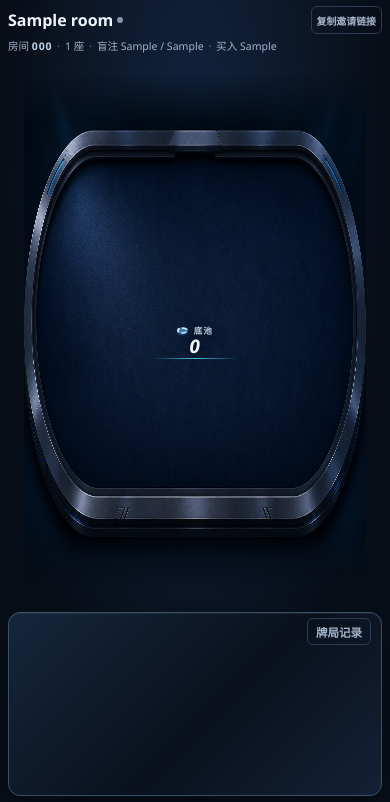
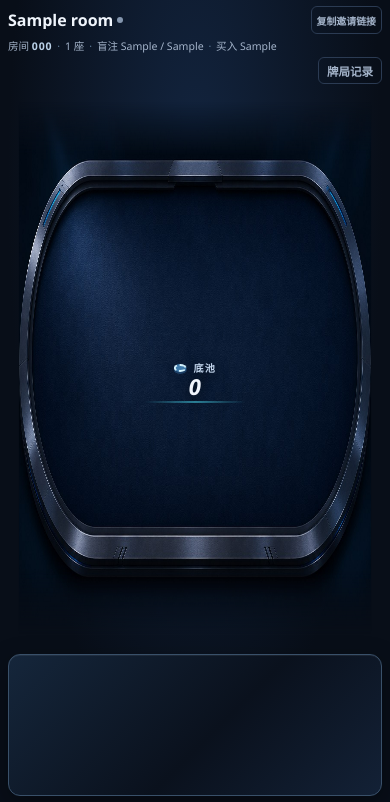
Before and after one commit to Fewing/tiny-texas, a Python web app: template app/templates/rooms/detail.html in a window 390 px wide. Shown: the part 42-844 px from the top of the page. Run offline with Jinja, Linux system fonts and the light colour scheme; the template is opened without the code that fills it: most values are stand-ins (such as "Sample title", 1, 10 or a date in 2020).

Commit message:
feat: 更新房间布局，优化移动端工具显示，调整样式和脚本版本

```diff
--- a/app/static/css/room.css
+++ b/app/static/css/room.css
@@ -734,6 +734,7 @@ body:has(.table-viewport) { height: 100dvh; min-height: 0; overflow: hidden; dis
   .room-shell:has(.table-viewport) .action-controls { gap: 5px; }
   .room-shell:has(.table-viewport) .raise-editor { padding-top: 5px; }
 }
+.mobile-room-tools { display: none; }
 @media (max-width: 690px) {
   body:has(.table-viewport) .topbar { flex-wrap: nowrap; gap: 5px; }
   body:has(.table-viewport) .brand { font-size: .78rem; letter-spacing: 0; gap: 3px; }
@@ -748,4 +749,14 @@ body:has(.table-viewport) { height: 100dvh; min-height: 0; overflow: hidden; dis
   .table-viewport .own-cards, .table-viewport .table-surface:has(.settlement:not([hidden])) .own-cards { --card-width: 48px; }
   .room-shell:has(.table-viewport) .action-row { gap: 3px; }
   .room-shell:has(.table-viewport) .action-row .button { padding-inline: 5px; min-width: 40px; font-size: .75rem; }
+  .room-shell:has(.table-viewport) { grid-template-rows: auto minmax(0, 1fr) 142px; }
+  .room-shell:has(.table-viewport) .action-dock { padding: 6px 8px; }
+  .room-shell:has(.table-viewport) .raise-editor { padding-top: 4px; }
+  .room-shell:has(.table-viewport) .raise-adjust { margin-top: 4px; }
+  .mobile-room-tools { display: flex; grid-column: 1 / -1; grid-row: 3; justify-content: flex-end; gap: 6px; height: 25px; }
+  .room-shell .mobile-room-tools #history-open,
+  .room-shell .mobile-room-tools .settlement-tools { position: static; }
+  .room-shell .mobile-room-tools button { min-height: 24px; font-size: .65rem; padding: 1px 5px; }
+  .table-viewport .seat-name { font-size: .78rem; }
+  .table-viewport .seat-stack { font-size: .9rem; }
 }
--- a/app/static/effects-demo.html
+++ b/app/static/effects-demo.html
@@ -6,7 +6,7 @@
   <meta name="theme-color" content="#080e18">
   <title>特效演示 - Tiny Texas</title>
   <link rel="stylesheet" href="./css/site.css?v=20261114-1">
-  <link rel="stylesheet" href="./css/room.css?v=20261116-5">
+  <link rel="stylesheet" href="./css/room.css?v=20261117-1">
 </head>
 <body>
   <header class="topbar">
@@ -64,6 +64,6 @@
       </dialog>
     </section>
   </main>
-  <script type="module" src="./js/room.js?v=20261116-5"></script>
+  <script type="module" src="./js/room.js?v=20261117-1"></script>
 </body>
 </html>
--- a/app/static/js/room-layout.js
+++ b/app/static/js/room-layout.js
@@ -5,18 +5,28 @@ export function setupRoomLayout(app) {
   const table = app.querySelector('#table-surface');
   const mobile = matchMedia('(max-width: 690px)');
   function fit() {
-    const width = mobile.matches ? 410 : 1200;
-    const height = mobile.matches ? 620 : 720;
+    const width = mobile.matches ? viewport.clientWidth - 16 : 1200;
+    const height = mobile.matches ? Math.max(540, viewport.clientHeight - 32) : 720;
     // Keep a small gutter for card outlines and reveal animations above top seats.
     const scale = Math.min((viewport.clientWidth - 16) / width, (viewport.clientHeight - 32) / height);
     table.style.width = `${width}px`;
     table.style.height = `${height}px`;
-    table.style.transform = `translate(-50%, -50%) scale(${Math.max(.1, scale)})`;
+    table.style.transform = `translate(-50%, -50%) scale(${scale})`;
   }
   new ResizeObserver(fit).observe(viewport);
   mobile.addEventListener('change', fit);
   fit();
   const history = app.querySelector('#history-modal');
-  app.querySelector('#history-open').addEventListener('click', () => history.showModal());
+  const historyButton = app.querySelector('#history-open');
+  const settlementTools = app.querySelector('#settlement-tools');
+  const dock = app.querySelector('.action-dock');
+  const mobileTools = app.querySelector('.mobile-room-tools');
+  function positionTools() {
+    const target = mobile.matches ? mobileTools : dock;
+    target.append(settlementTools, historyButton);
+  }
+  mobile.addEventListener('change', positionTools);
+  positionTools();
+  historyButton.addEventListener('click', () => history.showModal());
   app.querySelector('#history-close').addEventListener('click', () => history.close());
 }
--- a/app/static/js/room.js
+++ b/app/static/js/room.js
@@ -1,5 +1,5 @@
 import { createRoomEffects } from "./room-effects.js?v=20261116-5";
-import { setupRoomLayout } from "./room-layout.js?v=20261116-5";
+import { setupRoomLayout } from "./room-layout.js?v=20261117-1";
 import { raisePresets } from "./raise-presets.js?v=20261114-1";
 import { showdownHand } from "./showdown.js?v=20261115-6";
 import { showdownProfile, showdownRhythm } from "./showdown-effects.js?v=20261116-5";
@@ -77,12 +77,12 @@ const opponentPositions = {
 const mobilePositions = {
   2: [[50, 16]],
   3: [[26, 18], [74, 18]],
-  4: [[19, 30], [50, 13], [81, 30]],
-  5: [[18, 29], [35, 13], [65, 13], [82, 29]],
-  6: [[17, 29], [20, 13], [50, 13], [80, 13], [83, 29]],
-  7: [[19, 78], [17, 32], [30, 13], [70, 13], [83, 32], [81, 78]],
-  8: [[19, 78], [17, 32], [19, 13], [50, 13], [81, 13], [83, 32], [81, 78]],
-  9: [[19, 78], [17, 32], [13, 13], [38, 13], [62, 13], [87, 13], [83, 32], [81, 78]],
+  4: [[19, 38], [50, 13], [81, 38]],
+  5: [[18, 38], [35, 13], [65, 13], [82, 38]],
+  6: [[17, 38], [20, 13], [50, 13], [80, 13], [83, 38]],
+  7: [[19, 82], [17, 38], [30, 13], [70, 13], [83, 38], [81, 82]],
+  8: [[19, 82], [17, 38], [19, 13], [50, 13], [81, 13], [83, 38], [81, 82]],
+  9: [[19, 82], [17, 38], [13, 13], [38, 13], [62, 13], [87, 13], [83, 38], [81, 82]],
 };
 
 function viewerSeat(snapshot = state) {
@@ -371,9 +371,7 @@ function positionSeat(node, seatIndex) {
   node.style.setProperty("--desk-x", `${desktop[0]}%`);
   node.style.setProperty("--desk-y", `${desktop[1]}%`);
   node.style.setProperty("--mobile-x", `${mobile[0]}%`);
-  // Reserve room for public cards throughout the hand so seats never jump at showdown.
-  const mobileY = mobile[1] >= 29 && mobile[1] <= 32 ? 38 : mobile[1];
-  node.style.setProperty("--mobile-y", `${mobileY}%`);
+  node.style.setProperty("--mobile-y", `${mobile[1]}%`);
 }
 
 function renderSeats(result = currentResult(), previous = null) {
--- a/app/templates/rooms/detail.html
+++ b/app/templates/rooms/detail.html
@@ -2,7 +2,7 @@
 {% block title %}{{ room.name }} - Tiny Texas{% endblock %}
 {% block page_class %}game-page{% endblock %}
 {% block head %}
-<link rel="stylesheet" href="{{ url_for('static', path='/css/room.css') }}?v=20261116-5">
+<link rel="stylesheet" href="{{ url_for('static', path='/css/room.css') }}?v=20261117-1">
 {% endblock %}
 {% block toolbar %}
 <div class="game-tools">
@@ -36,6 +36,7 @@
         </form>
       {% endif %}
     </div>
+    <div class="mobile-room-tools"></div>
   </div>
 
   <p class="room-slogan">我们不生产米，我们只是慈善家的搬运工。</p>
@@ -126,5 +127,5 @@
 </section>
 <script id="initial-state" type="application/json">{{ initial_state | tojson }}</script>
 <script id="bot-options" type="application/json">{{ bot_strategy_options | tojson }}</script>
-<script type="module" src="{{ url_for('static', path='/js/room.js') }}?v=20261116-5"></script>
+<script type="module" src="{{ url_for('static', path='/js/room.js') }}?v=20261117-1"></script>
 {% endblock %}
--- a/scripts/check_room_layout.py
+++ b/scripts/check_room_layout.py
@@ -18,7 +18,7 @@ with sync_playwright() as p:
   page.evaluate(layout+';setupRoomLayout(document.querySelector("#room-app"));')
   page.evaluate('''() => {
    const mobile=innerWidth<=690;
-   const pos=mobile?[[50,88],[19,78],[17,38],[13,13],[38,13],[62,13],[87,13],[83,38],[81,78]]:[[50,86],[18,73],[10,43],[16,18],[39,15],[61,15],[84,18],[90,43],[82,73]];
+   const pos=mobile?[[50,88],[19,82],[17,38],[13,13],[38,13],[62,13],[87,13],[83,38],[81,82]]:[[50,86],[18,73],[10,43],[16,18],[39,15],[61,15],[84,18],[90,43],[82,73]];
    const card='<span class="card card-face"><span class="card-corner">A<span>♠</span></span><span class="card-pip">♠</span></span>';
    document.querySelector('#seats').innerHTML=pos.map(([x,y],i)=>`<article class="seat ${i===0?'self-seat':''}" style="--desk-x:${x}%;--desk-y:${y}%;--mobile-x:${x}%;--mobile-y:${y}%">${i?`<div class="seat-cards card-row">${card.repeat(2)}</div>`:''}<div class="seat-plate"><div class="seat-name">测试玩家${i}</div><div class="seat-stack">1,000</div></div><div class="seat-tags"><span class="seat-tag">两对 +50</span></div></article>`).join('');
    document.querySelector('#community-cards').innerHTML=card.repeat(5);
```
Also changed, not shown: 1 other file.
